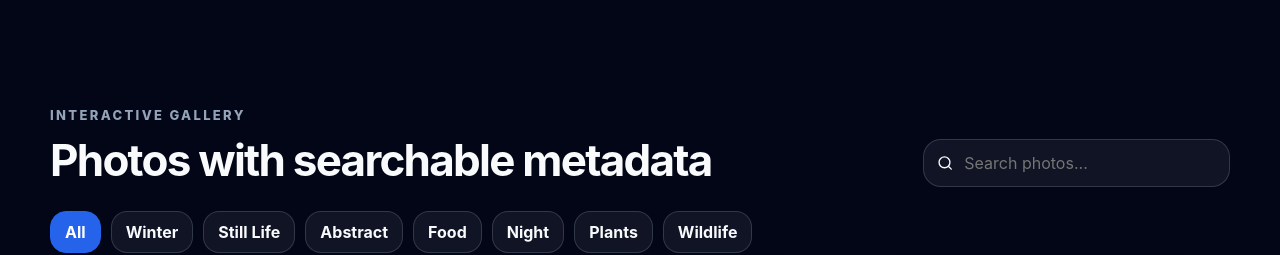
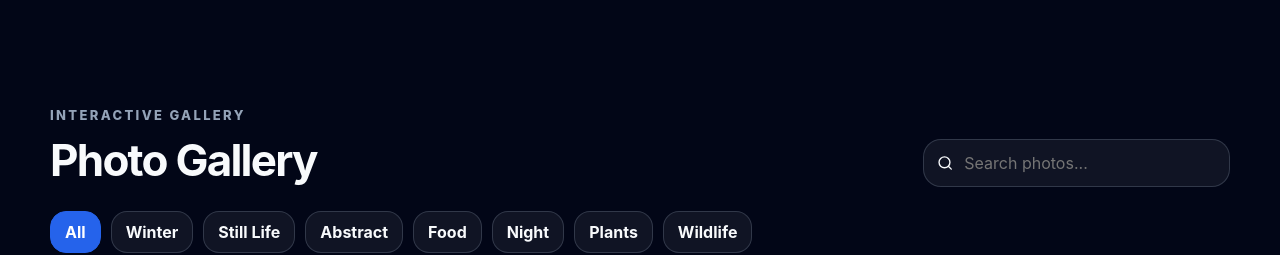
Before and after one commit to wumichelle/photography-portfolio, a React (Vite) app: page / in a window 1280 px wide. Shown: the part 820-1075 px from the top of the page. Built offline with nearby package versions, Linux system fonts and the light colour scheme.

Commit message:
edit descriptions

```diff
--- a/src/main.jsx
+++ b/src/main.jsx
@@ -392,7 +392,7 @@ function App() {
           <div className="section-heading">
             <div>
               <p className="section-kicker">Interactive Gallery</p>
-              <h3>Photos with searchable metadata</h3>
+              <h3>Photo Gallery</h3>
             </div>
 
             <div className="search-box">
@@ -454,8 +454,8 @@ function App() {
             {[
               ["Responsive UI", "Works across phone, tablet, and desktop using a flexible grid layout."],
               ["Search and filtering", "Photo data is stored as structured objects and filtered by category or text."],
-              ["Interactive modal", "Users can open photos, view metadata, and navigate between images."],
-              ["Dark mode", "Theme state changes the visual system across the whole application."],
+              ["Interactive modal", "Users can open photos, view information about the photos, and navigate between images."],
+              ["Dark/light mode mode", "Customizable theme state changes the visual system across the whole application."],
               ["Reusable code", "Gallery cards, photo data, filters, and UI sections are organized for expansion."],
               ["Deployment-ready", "This can be pushed to GitHub and deployed on Vercel as a live portfolio."],
             ].map(([title, text]) => (
```
Also changed, not shown: 2 other files (tests, documents, lock files or other folders).
